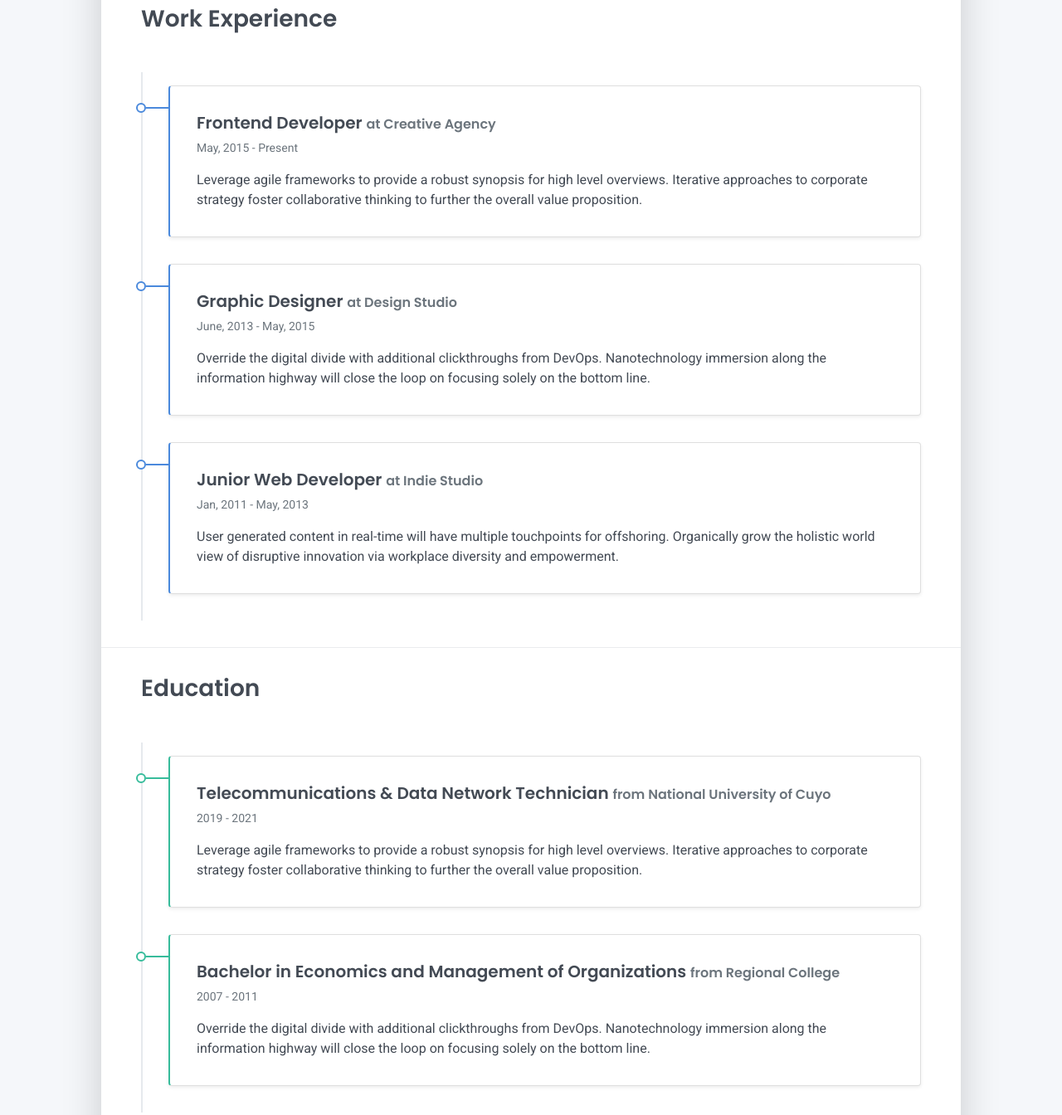
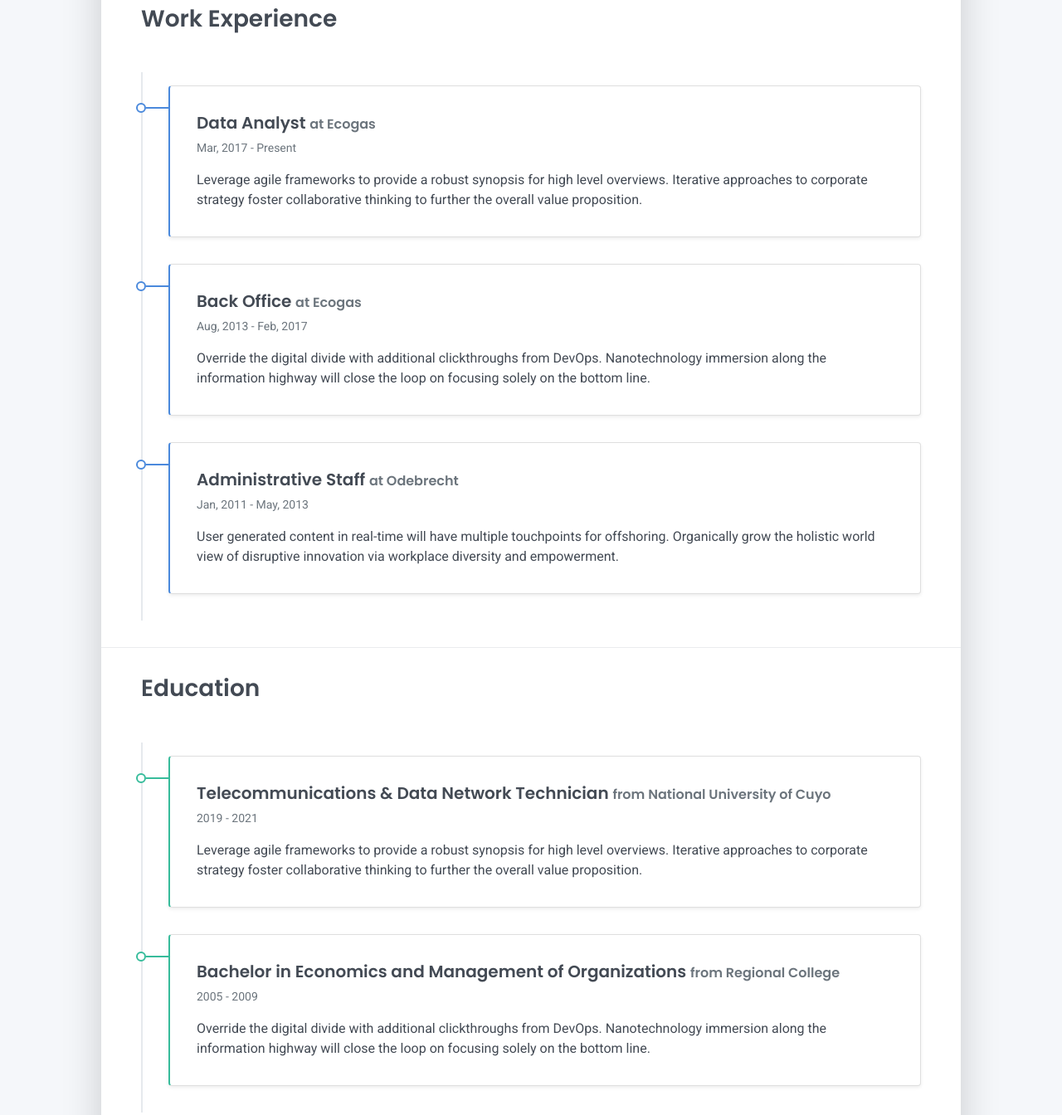
Before and after one commit to ginop90/my-resume, a plain HTML site: page index.html in a window 1280 px wide. Shown: the part 920-2264 px from the top of the page at 83% size. Drawn offline with Linux system fonts and the light colour scheme.

Commit message:
Update index.html

```diff
--- a/index.html
+++ b/index.html
@@ -131,21 +131,21 @@
     <div class="timeline">
       <div class="timeline-card timeline-card-primary card shadow-sm">
         <div class="card-body">
-          <div class="h5 mb-1">Frontend Developer <span class="text-muted h6">at Creative Agency</span></div>
-          <div class="text-muted text-small mb-2">May, 2015 - Present</div>
+          <div class="h5 mb-1">Data Analyst <span class="text-muted h6">at Ecogas</span></div>
+          <div class="text-muted text-small mb-2">Mar, 2017 - Present</div>
           <div>Leverage agile frameworks to provide a robust synopsis for high level overviews. Iterative approaches to corporate strategy foster collaborative thinking to further the overall value proposition.</div>
         </div>
       </div>
       <div class="timeline-card timeline-card-primary card shadow-sm">
         <div class="card-body">
-          <div class="h5 mb-1">Graphic Designer <span class="text-muted h6">at Design Studio</span></div>
-          <div class="text-muted text-small mb-2">June, 2013 - May, 2015</div>
+          <div class="h5 mb-1">Back Office <span class="text-muted h6">at Ecogas</span></div>
+          <div class="text-muted text-small mb-2">Aug, 2013 - Feb, 2017</div>
           <div>Override the digital divide with additional clickthroughs from DevOps. Nanotechnology immersion along the information highway will close the loop on focusing solely on the bottom line.</div>
         </div>
       </div>
       <div class="timeline-card timeline-card-primary card shadow-sm">
         <div class="card-body">
-          <div class="h5 mb-1">Junior Web Developer <span class="text-muted h6">at Indie Studio</span></div>
+          <div class="h5 mb-1">Administrative Staff <span class="text-muted h6">at Odebrecht</span></div>
           <div class="text-muted text-small mb-2">Jan, 2011 - May, 2013</div>
           <div>User generated content in real-time will have multiple touchpoints for offshoring. Organically grow the holistic world view of disruptive innovation via workplace diversity and empowerment.</div>
         </div>
@@ -167,7 +167,7 @@
       <div class="timeline-card timeline-card-success card shadow-sm">
         <div class="card-body">
           <div class="h5 mb-1">Bachelor in Economics and Management of Organizations <span class="text-muted h6">from Regional College</span></div>
-          <div class="text-muted text-small mb-2">2007 - 2011</div>
+          <div class="text-muted text-small mb-2">2005 - 2009</div>
           <div>Override the digital divide with additional clickthroughs from DevOps. Nanotechnology immersion along the information highway will close the loop on focusing solely on the bottom line.</div>
         </div>
       </div>
```
